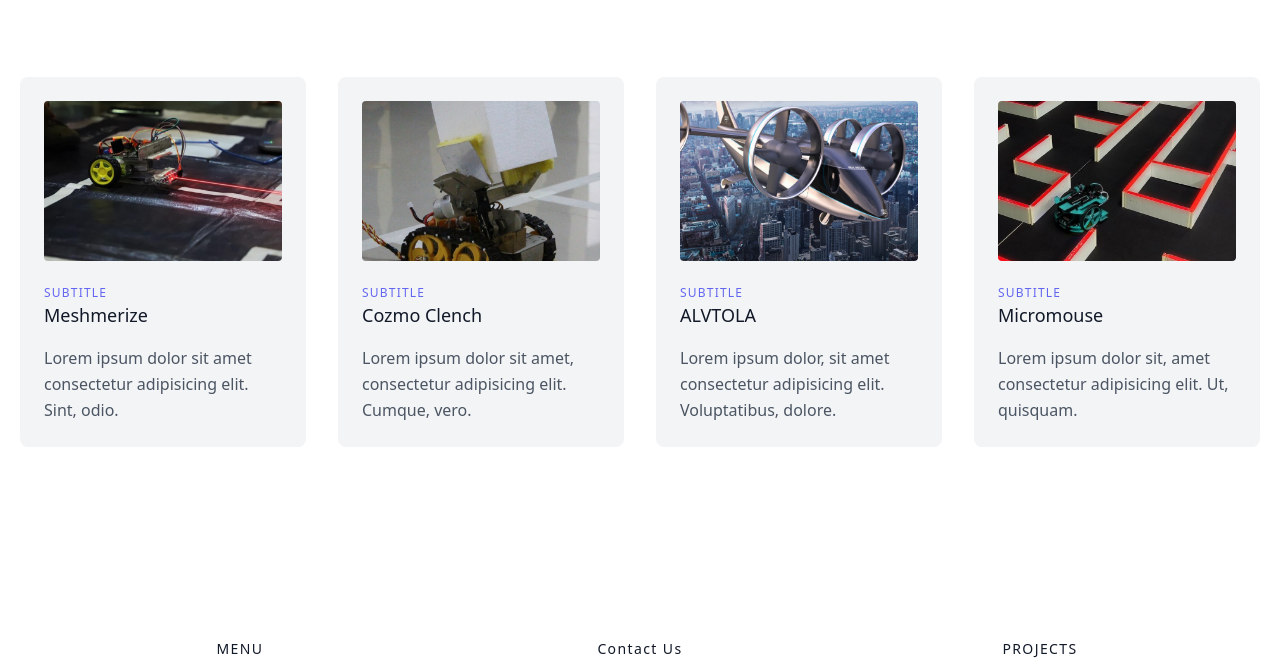
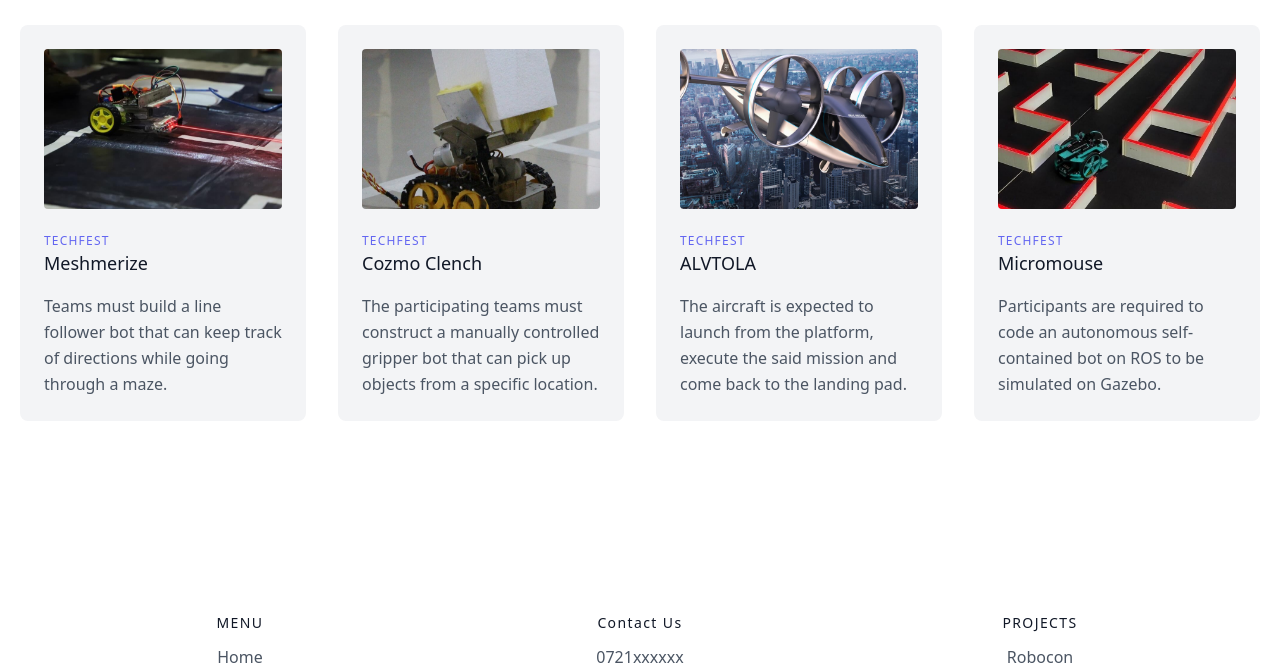
Before and after one commit to AryanThosariwal/Robo-Tech-Forum-Website, a website: page PROJECTS.html in a window 1280 px wide. Shown: the part 291-957 px from the top of the page. Drawn offline with nearby package versions, Linux system fonts and the light colour scheme.

Commit message:
Update PROJECTS.html

```diff
--- a/PROJECTS.html
+++ b/PROJECTS.html
@@ -80,39 +80,39 @@
               <h1 class="sm:text-3xl text-2xl font-medium title-font mb-2 px-5 text-gray-900">Projects</h1>
               <div class="h-1 w-40 bg-indigo-500 rounded"></div>
             </div>
-            <p class="lg:w-1/2 w-full leading-relaxed text-gray-500">Lorem ipsum dolor sit amet consectetur adipisicing elit. Repellat amet eius ipsa. Assumenda possimus accusantium ad ab doloremque provident animi excepturi, odio dolorem maiores rerum hic eos dolor? Aut id similique distinctio laudantium non hic reprehenderit nesciunt cum veritatis est.</p>
+            <p class="lg:w-1/2 w-full leading-relaxed text-gray-500">Members of The Robo-Tech Forum participate in different competitions from all over World, some of the competitions's information is listed below.</p>
           </div>
           <div class="flex flex-wrap -m-4">
             <div class="xl:w-1/4 md:w-1/2 p-4">
               <div class="bg-gray-100 p-6 rounded-lg">
                 <img class="h-40 rounded w-full object-cover object-center mb-6" src="meshmerize.jpg" alt="content">
-                <h3 class="tracking-widest text-indigo-500 text-xs font-medium title-font">SUBTITLE</h3>
+                <h3 class="tracking-widest text-indigo-500 text-xs font-medium title-font">TECHFEST</h3>
                 <h2 class="text-lg text-gray-900 font-medium title-font mb-4">Meshmerize</h2>
-                <p class="leading-relaxed text-base">Lorem ipsum dolor sit amet consectetur adipisicing elit. Sint, odio.</p>
+                <p class="leading-relaxed text-base">Teams must build a line follower bot that can keep track of directions while going through a maze.</p>
               </div>
             </div>
             <div class="xl:w-1/4 md:w-1/2 p-4">
               <div class="bg-gray-100 p-6 rounded-lg">
                 <img class="h-40 rounded w-full object-cover object-center mb-6" src="cozmo.jpg" alt="content">
-                <h3 class="tracking-widest text-indigo-500 text-xs font-medium title-font">SUBTITLE</h3>
+                <h3 class="tracking-widest text-indigo-500 text-xs font-medium title-font">TECHFEST</h3>
                 <h2 class="text-lg text-gray-900 font-medium title-font mb-4">Cozmo Clench</h2>
-                <p class="leading-relaxed text-base">Lorem ipsum dolor sit amet, consectetur adipisicing elit. Cumque, vero.</p>
+                <p class="leading-relaxed text-base">The participating teams must construct a manually controlled gripper bot that can pick up objects from a specific location.</p>
               </div>
             </div>
             <div class="xl:w-1/4 md:w-1/2 p-4">
               <div class="bg-gray-100 p-6 rounded-lg">
                 <img class="h-40 rounded w-full object-cover object-center mb-6" src="alvtola.jpg" alt="content">
-                <h3 class="tracking-widest text-indigo-500 text-xs font-medium title-font">SUBTITLE</h3>
+                <h3 class="tracking-widest text-indigo-500 text-xs font-medium title-font">TECHFEST</h3>
                 <h2 class="text-lg text-gray-900 font-medium title-font mb-4">ALVTOLA</h2>
-                <p class="leading-relaxed text-base">Lorem ipsum dolor, sit amet consectetur adipisicing elit. Voluptatibus, dolore.</p>
+                <p class="leading-relaxed text-base">The aircraft is expected to launch from the platform, execute the said mission and come back to the landing pad.</p>
               </div>
             </div>
             <div class="xl:w-1/4 md:w-1/2 p-4">
               <div class="bg-gray-100 p-6 rounded-lg">
                 <img class="h-40 rounded w-full object-cover object-center mb-6" src="micromouse.jpg" alt="content">
-                <h3 class="tracking-widest text-indigo-500 text-xs font-medium title-font">SUBTITLE</h3>
+                <h3 class="tracking-widest text-indigo-500 text-xs font-medium title-font">TECHFEST</h3>
                 <h2 class="text-lg text-gray-900 font-medium title-font mb-4">Micromouse</h2>
-                <p class="leading-relaxed text-base">Lorem ipsum dolor sit, amet consectetur adipisicing elit. Ut, quisquam.</p>
+                <p class="leading-relaxed text-base">Participants are required to code an autonomous self-contained bot on ROS to be simulated on Gazebo.</p>
               </div>
             </div>
           </div>
```
